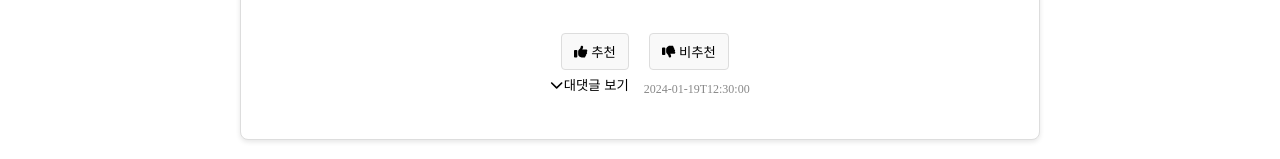
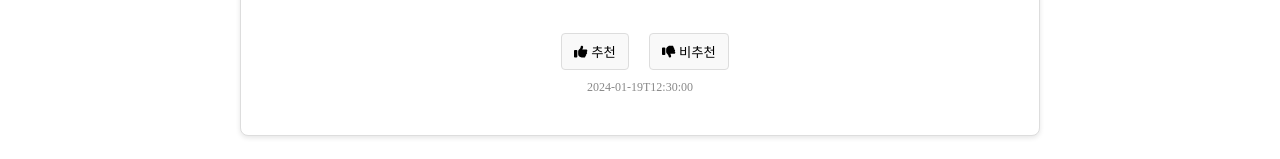
Before and after one commit to KyoungjunCha/baechu_web_project, a React (Create React App) app in the folder baechu-front/: page /post/1 in a window 1280 px wide. Shown: the part 313-472 px from the top of the page. Built offline with nearby package versions, Linux system fonts and the light colour scheme; no server answers.

Commit message:
살려줘

```diff
--- a/baechu-front/src/pages/PostDetail/PostDetail.js
+++ b/baechu-front/src/pages/PostDetail/PostDetail.js
@@ -53,9 +53,6 @@ const PostDetail = () => {
               </button>
             </div>
             <div className="comment-meta">
-              <button>
-                <FontAwesomeIcon icon={faChevronDown} /> 대댓글 보기
-              </button>
               <span className="timestamp">{post.timestamp}</span>
             </div>
           </div>
```
